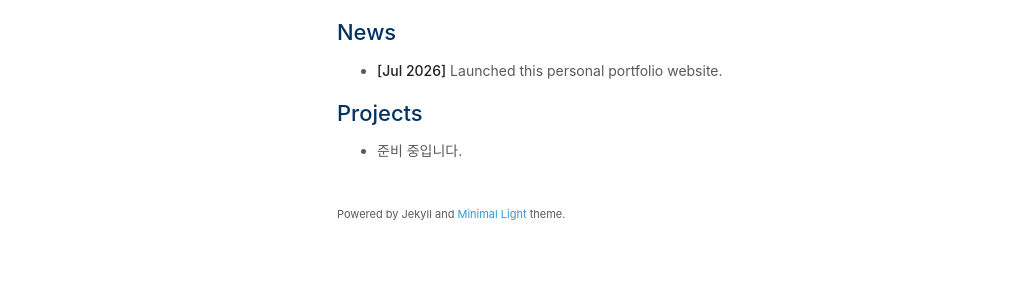
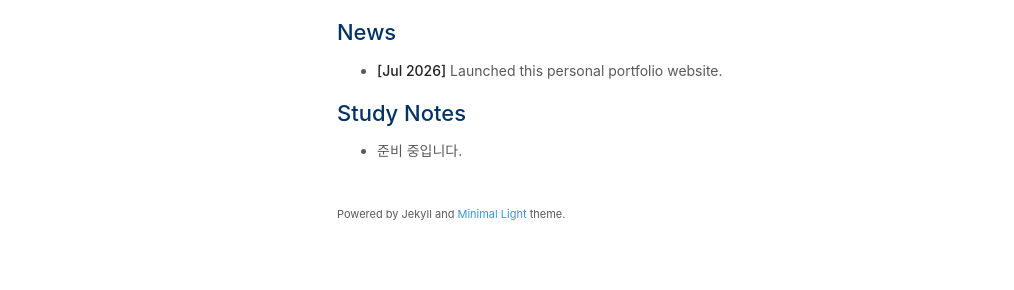
Before and after one commit to SeoCheongun/blog, a Jekyll site: the page built from index.md, in a window 1280 px wide. Shown: the part 610-900 px from the top of the page, without its empty margins (133-1147 px from the left). Built offline with Jekyll 4.4.1, drawn with Linux system fonts in a browser that asks for light colours; a style sheet for code colours, icons or effects is not loaded; our own code applies the rules of GitHub Pages for plain Markdown files.

Commit message:
Rename projects section to study notes

```diff
--- a/index.md
+++ b/index.md
@@ -25,6 +25,6 @@ I use this site to organize my research experience, projects, and study notes.
 
 - **[Jul 2026]** Launched this personal portfolio website.
 
-## Projects
+## Study Notes
 
 - 준비 중입니다.
```
